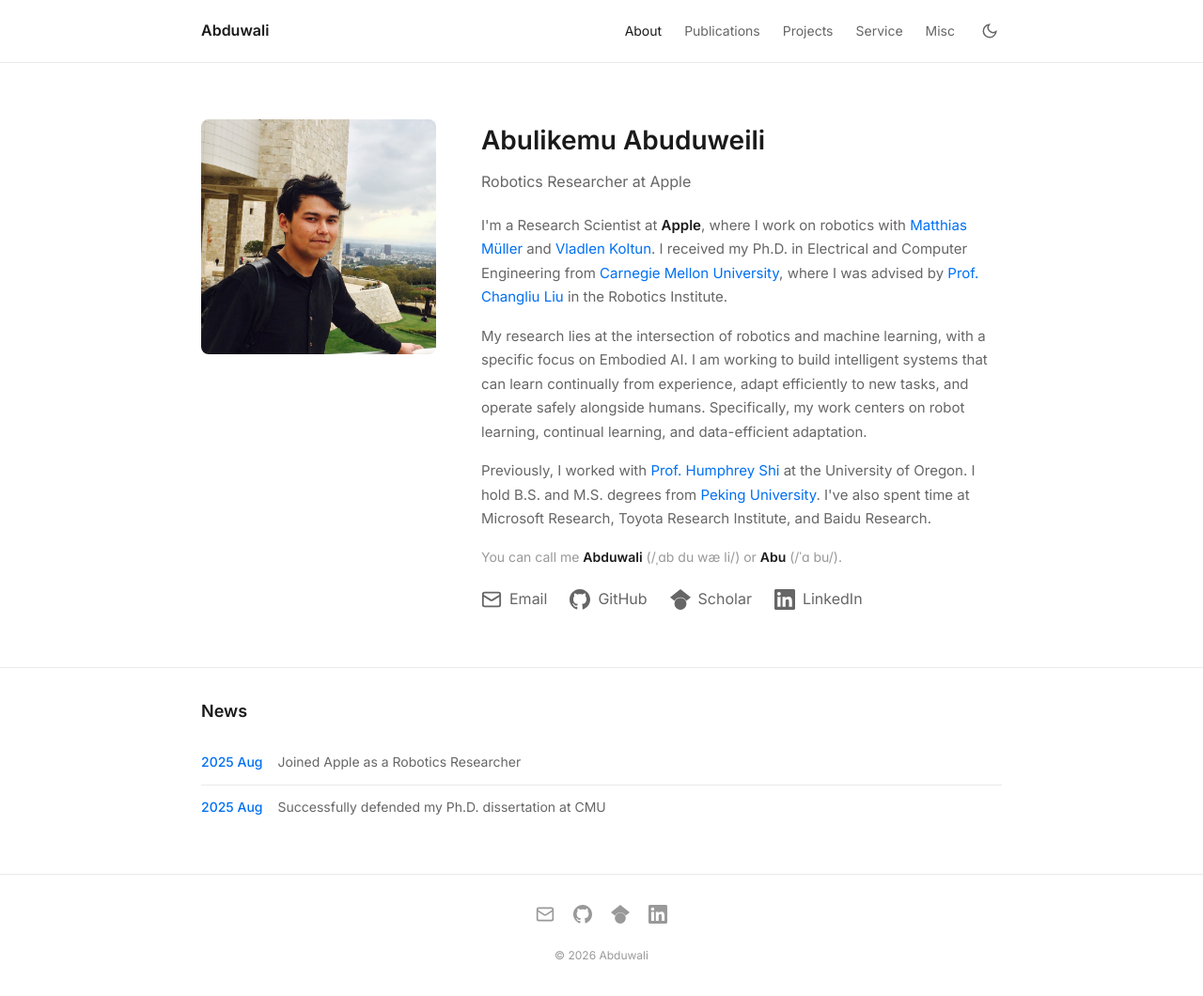
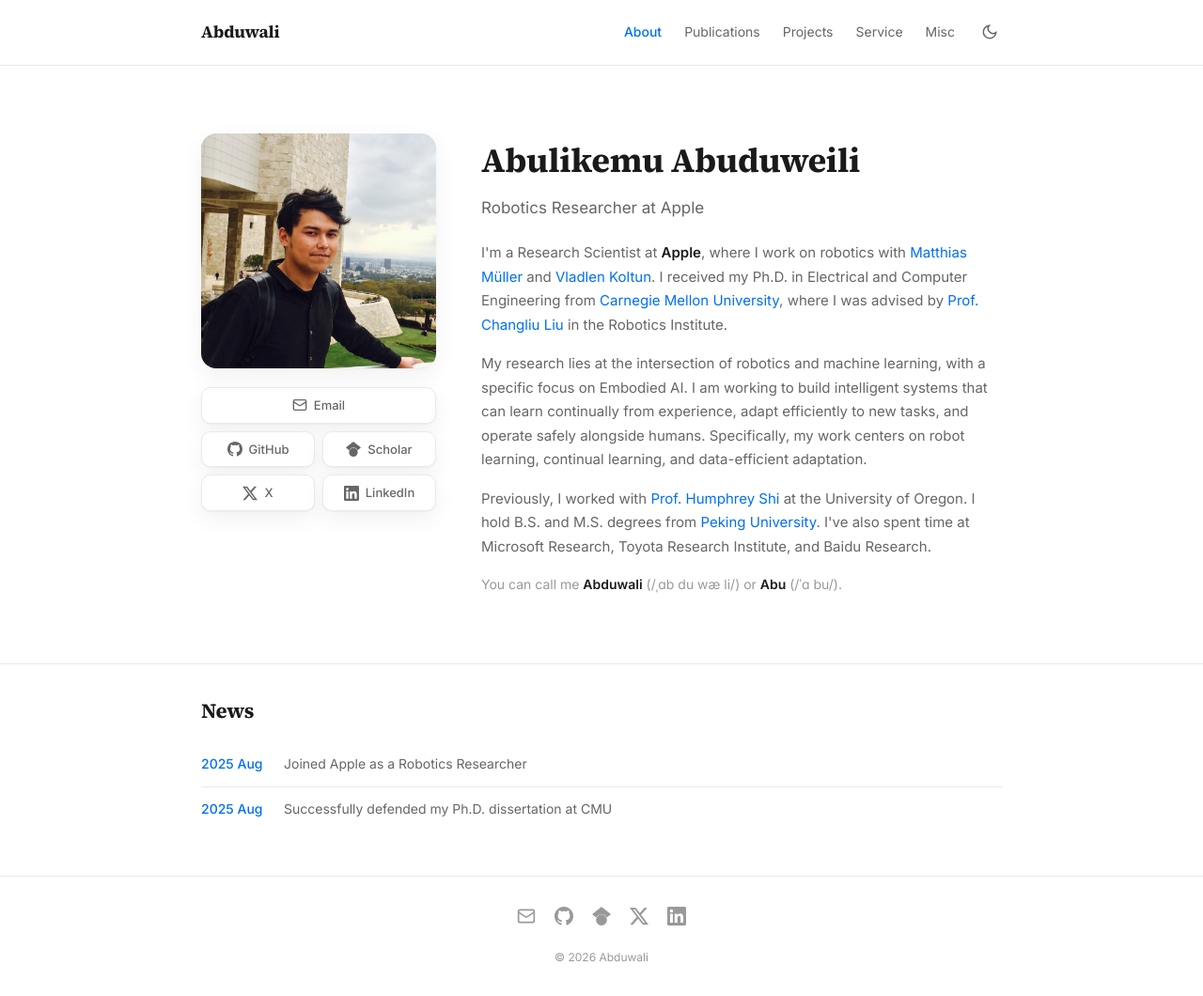
Before and after one commit to Walleclipse/Walleclipse.github.io, a Jekyll site: the page built from index.html, in a window 1280 px wide and 1060 px high. Shown: the whole window at 94% size. Built offline with Jekyll 4.4.1, drawn with Linux system fonts in a browser that asks for light colours.

Commit message:
Add HALO paper and X link; refresh site styling
- Add HALO (arXiv 2611.06908) publication with teaser, code, video, project links
- Add X (@Wall_Eclipse) to homepage links and footer
- Move profile links under the photo as a button grid
- Serif headings, sticky blurred nav, card shadows; author name in black

```diff
--- a/_includes/footer.html
+++ b/_includes/footer.html
@@ -10,6 +10,9 @@
       <a href="https://scholar.google.com/citations?user=6Oro5g8AAAAJ" aria-label="Google Scholar">
         <svg width="20" height="20" viewBox="0 0 24 24" fill="currentColor"><path d="M5.242 13.769L0 9.5 12 0l12 9.5-5.242 4.269C17.548 11.249 14.978 9.5 12 9.5c-2.977 0-5.548 1.748-6.758 4.269zM12 10a7 7 0 1 0 0 14 7 7 0 0 0 0-14z"/></svg>
       </a>
+      <a href="https://x.com/Wall_Eclipse" aria-label="X">
+        <svg width="20" height="20" viewBox="0 0 24 24" fill="currentColor"><path d="M18.901 1.153h3.68l-8.04 9.19L24 22.846h-7.406l-5.8-7.584-6.638 7.584H.474l8.6-9.83L0 1.154h7.594l5.243 6.932ZM17.61 20.644h2.039L6.486 3.24H4.298Z"/></svg>
+      </a>
       <a href="https://www.linkedin.com/in/abulikemu-abuduweili-9305b0171/" aria-label="LinkedIn">
         <svg width="20" height="20" viewBox="0 0 24 24" fill="currentColor"><path d="M20.447 20.452h-3.554v-5.569c0-1.328-.027-3.037-1.852-3.037-1.853 0-2.136 1.445-2.136 2.939v5.667H9.351V9h3.414v1.561h.046c.477-.9 1.637-1.85 3.37-1.85 3.601 0 4.267 2.37 4.267 5.455v6.286zM5.337 7.433c-1.144 0-2.063-.926-2.063-2.065 0-1.138.92-2.063 2.063-2.063 1.14 0 2.064.925 2.064 2.063 0 1.139-.925 2.065-2.064 2.065zm1.782 13.019H3.555V9h3.564v11.452zM22.225 0H1.771C.792 0 0 .774 0 1.729v20.542C0 23.227.792 24 1.771 24h20.451C23.2 24 24 23.227 24 22.271V1.729C24 .774 23.2 0 22.222 0h.003z"/></svg>
       </a>
--- a/_layouts/default.html
+++ b/_layouts/default.html
@@ -8,7 +8,7 @@
 
   <link rel="preconnect" href="https://fonts.googleapis.com">
   <link rel="preconnect" href="https://fonts.gstatic.com" crossorigin>
-  <link href="https://fonts.googleapis.com/css2?family=Inter:wght@400;500;600&display=swap" rel="stylesheet">
+  <link href="https://fonts.googleapis.com/css2?family=Inter:wght@400;500;600&family=Source+Serif+4:wght@500;600;700&display=swap" rel="stylesheet">
   <link rel="stylesheet" href="{{ site.baseurl }}/style.css">
 
   <script>
--- a/index.html
+++ b/index.html
@@ -5,7 +5,31 @@
 <section class="about">
   <div class="container">
     <div class="about-grid">
-      <img src="images/Abulikemu.jpg" alt="Abulikemu Abuduweili" class="about-photo">
+      <div class="about-side">
+        <img src="images/Abulikemu.jpg" alt="Abulikemu Abuduweili" class="about-photo">
+        <div class="about-links">
+          <a href="mailto:abulikea@alumni.cmu.edu">
+            <svg width="20" height="20" viewBox="0 0 24 24" fill="none" stroke="currentColor" stroke-width="2"><rect x="2" y="4" width="20" height="16" rx="2"/><path d="m22 7-8.97 5.7a1.94 1.94 0 0 1-2.06 0L2 7"/></svg>
+            Email
+          </a>
+          <a href="https://github.com/Walleclipse">
+            <svg width="20" height="20" viewBox="0 0 24 24" fill="currentColor"><path d="M12 0c-6.626 0-12 5.373-12 12 0 5.302 3.438 9.8 8.207 11.387.599.111.793-.261.793-.577v-2.234c-3.338.726-4.033-1.416-4.033-1.416-.546-1.387-1.333-1.756-1.333-1.756-1.089-.745.083-.729.083-.729 1.205.084 1.839 1.237 1.839 1.237 1.07 1.834 2.807 1.304 3.492.997.107-.775.418-1.305.762-1.604-2.665-.305-5.467-1.334-5.467-5.931 0-1.311.469-2.381 1.236-3.221-.124-.303-.535-1.524.117-3.176 0 0 1.008-.322 3.301 1.23.957-.266 1.983-.399 3.003-.404 1.02.005 2.047.138 3.006.404 2.291-1.552 3.297-1.23 3.297-1.23.653 1.653.242 2.874.118 3.176.77.84 1.235 1.911 1.235 3.221 0 4.609-2.807 5.624-5.479 5.921.43.372.823 1.102.823 2.222v3.293c0 .319.192.694.801.576 4.765-1.589 8.199-6.086 8.199-11.386 0-6.627-5.373-12-12-12z"/></svg>
+            GitHub
+          </a>
+          <a href="https://scholar.google.com/citations?user=6Oro5g8AAAAJ">
+            <svg width="20" height="20" viewBox="0 0 24 24" fill="currentColor"><path d="M5.242 13.769L0 9.5 12 0l12 9.5-5.242 4.269C17.548 11.249 14.978 9.5 12 9.5c-2.977 0-5.548 1.748-6.758 4.269zM12 10a7 7 0 1 0 0 14 7 7 0 0 0 0-14z"/></svg>
+            Scholar
+          </a>
+          <a href="https://x.com/Wall_Eclipse">
+            <svg width="20" height="20" viewBox="0 0 24 24" fill="currentColor"><path d="M18.901 1.153h3.68l-8.04 9.19L24 22.846h-7.406l-5.8-7.584-6.638 7.584H.474l8.6-9.83L0 1.154h7.594l5.243 6.932ZM17.61 20.644h2.039L6.486 3.24H4.298Z"/></svg>
+            X
+          </a>
+          <a href="https://www.linkedin.com/in/abulikemu-abuduweili-9305b0171/">
+            <svg width="20" height="20" viewBox="0 0 24 24" fill="currentColor"><path d="M20.447 20.452h-3.554v-5.569c0-1.328-.027-3.037-1.852-3.037-1.853 0-2.136 1.445-2.136 2.939v5.667H9.351V9h3.414v1.561h.046c.477-.9 1.637-1.85 3.37-1.85 3.601 0 4.267 2.37 4.267 5.455v6.286zM5.337 7.433c-1.144 0-2.063-.926-2.063-2.065 0-1.138.92-2.063 2.063-2.063 1.14 0 2.064.925 2.064 2.063 0 1.139-.925 2.065-2.064 2.065zm1.782 13.019H3.555V9h3.564v11.452zM22.225 0H1.771C.792 0 0 .774 0 1.729v20.542C0 23.227.792 24 1.771 24h20.451C23.2 24 24 23.227 24 22.271V1.729C24 .774 23.2 0 22.222 0h.003z"/></svg>
+            LinkedIn
+          </a>
+        </div>
+      </div>
 
       <div class="about-content">
         <h1>Abulikemu Abuduweili</h1>
@@ -27,24 +51,6 @@
           You can call me <strong>Abduwali</strong> (/ˌɑb du wæ li/) or <strong>Abu</strong> (/ˈɑ bu/).
         </p>
 
-        <div class="about-links">
-          <a href="mailto:abulikea@alumni.cmu.edu">
-            <svg width="20" height="20" viewBox="0 0 24 24" fill="none" stroke="currentColor" stroke-width="2"><rect x="2" y="4" width="20" height="16" rx="2"/><path d="m22 7-8.97 5.7a1.94 1.94 0 0 1-2.06 0L2 7"/></svg>
-            Email
-          </a>
-          <a href="https://github.com/Walleclipse">
-            <svg width="20" height="20" viewBox="0 0 24 24" fill="currentColor"><path d="M12 0c-6.626 0-12 5.373-12 12 0 5.302 3.438 9.8 8.207 11.387.599.111.793-.261.793-.577v-2.234c-3.338.726-4.033-1.416-4.033-1.416-.546-1.387-1.333-1.756-1.333-1.756-1.089-.745.083-.729.083-.729 1.205.084 1.839 1.237 1.839 1.237 1.07 1.834 2.807 1.304 3.492.997.107-.775.418-1.305.762-1.604-2.665-.305-5.467-1.334-5.467-5.931 0-1.311.469-2.381 1.236-3.221-.124-.303-.535-1.524.117-3.176 0 0 1.008-.322 3.301 1.23.957-.266 1.983-.399 3.003-.404 1.02.005 2.047.138 3.006.404 2.291-1.552 3.297-1.23 3.297-1.23.653 1.653.242 2.874.118 3.176.77.84 1.235 1.911 1.235 3.221 0 4.609-2.807 5.624-5.479 5.921.43.372.823 1.102.823 2.222v3.293c0 .319.192.694.801.576 4.765-1.589 8.199-6.086 8.199-11.386 0-6.627-5.373-12-12-12z"/></svg>
-            GitHub
-          </a>
-          <a href="https://scholar.google.com/citations?user=6Oro5g8AAAAJ">
-            <svg width="20" height="20" viewBox="0 0 24 24" fill="currentColor"><path d="M5.242 13.769L0 9.5 12 0l12 9.5-5.242 4.269C17.548 11.249 14.978 9.5 12 9.5c-2.977 0-5.548 1.748-6.758 4.269zM12 10a7 7 0 1 0 0 14 7 7 0 0 0 0-14z"/></svg>
-            Scholar
-          </a>
-          <a href="https://www.linkedin.com/in/abulikemu-abuduweili-9305b0171/">
-            <svg width="20" height="20" viewBox="0 0 24 24" fill="currentColor"><path d="M20.447 20.452h-3.554v-5.569c0-1.328-.027-3.037-1.852-3.037-1.853 0-2.136 1.445-2.136 2.939v5.667H9.351V9h3.414v1.561h.046c.477-.9 1.637-1.85 3.37-1.85 3.601 0 4.267 2.37 4.267 5.455v6.286zM5.337 7.433c-1.144 0-2.063-.926-2.063-2.065 0-1.138.92-2.063 2.063-2.063 1.14 0 2.064.925 2.064 2.063 0 1.139-.925 2.065-2.064 2.065zm1.782 13.019H3.555V9h3.564v11.452zM22.225 0H1.771C.792 0 0 .774 0 1.729v20.542C0 23.227.792 24 1.771 24h20.451C23.2 24 24 23.227 24 22.271V1.729C24 .774 23.2 0 22.222 0h.003z"/></svg>
-            LinkedIn
-          </a>
-        </div>
       </div>
     </div>
   </div>
--- a/style.scss
+++ b/style.scss
@@ -772,3 +772,134 @@
 [data-theme="dark"] .pub.highlighted {
   background: rgba(50, 145, 255, 0.1);
 }
+
+// ---- Visual refresh: academic serif headings, soft depth ----
+$font-serif: 'Source Serif 4', Georgia, 'Times New Roman', serif;
+
+:root {
+  --card: #ffffff;
+  --shadow: 0 1px 2px rgba(15, 23, 42, 0.04), 0 8px 24px rgba(15, 23, 42, 0.06);
+  --accent-soft: rgba(0, 112, 243, 0.08);
+}
+
+[data-theme="dark"] {
+  --card: #141414;
+  --shadow: 0 1px 2px rgba(0, 0, 0, 0.4), 0 8px 24px rgba(0, 0, 0, 0.35);
+  --accent-soft: rgba(50, 145, 255, 0.14);
+}
+
+h1, h2, .nav-brand, .pub-title {
+  font-family: $font-serif;
+  letter-spacing: -0.01em;
+}
+
+.nav {
+  position: sticky;
+  top: 0;
+  z-index: 10;
+  background: color-mix(in srgb, var(--bg) 85%, transparent);
+  backdrop-filter: saturate(180%) blur(12px);
+  -webkit-backdrop-filter: saturate(180%) blur(12px);
+
+  &-brand { font-size: 18px; font-weight: 700; }
+  &-links a.active { color: var(--accent); font-weight: 500; }
+}
+
+.about {
+  padding: 72px 0 56px;
+
+  &-photo {
+    border-radius: 16px;
+    box-shadow: var(--shadow);
+  }
+
+  &-content h1 { font-size: 36px; font-weight: 700; }
+  &-content .subtitle { font-size: 17px; }
+
+  &-links a {
+    font-size: 14px;
+    padding: 8px 14px;
+    border: 1px solid var(--border);
+    border-radius: 999px;
+    transition: all 0.2s;
+
+    svg { width: 16px; height: 16px; }
+    &:hover {
+      border-color: var(--accent);
+      background: var(--accent-soft);
+      transform: translateY(-1px);
+    }
+  }
+}
+
+.news {
+  h2 { font-size: 22px; font-weight: 700; }
+  &-date { min-width: 72px; white-space: nowrap; }
+  &-list li a { color: var(--accent); &:hover { text-decoration: underline; } }
+}
+
+.page-header h1 { font-size: 32px; font-weight: 700; }
+
+.pub {
+  transition: transform 0.2s, box-shadow 0.2s;
+
+  &-image {
+    box-shadow: var(--shadow);
+    border-radius: 10px;
+  }
+
+  &-title { font-size: 17px; }
+  &-authors strong { color: var(--text); font-weight: 600; }
+  &-venue { font-style: normal; font-weight: 500; }
+}
+
+.pub.highlighted {
+  background: var(--card);
+  border: 1px solid var(--border);
+  border-left: 3px solid var(--accent);
+  box-shadow: var(--shadow);
+  border-radius: 10px;
+  margin: 12px -16px;
+}
+
+.research-topics {
+  padding: 8px 20px;
+  background: var(--card);
+  border: 1px solid var(--border);
+  border-radius: 10px;
+}
+
+.service-card, .quote-block { box-shadow: var(--shadow); }
+
+// Links under the profile photo
+.about-side {
+  width: 250px;
+
+  @media (max-width: 640px) {
+    margin: 0 auto;
+    width: 100%;
+    max-width: 280px;
+  }
+
+  .about-photo { display: block; margin-bottom: 20px; }
+
+  .about-links {
+    display: grid;
+    grid-template-columns: 1fr 1fr;
+    gap: 8px;
+    margin-top: 0;
+
+    a {
+      justify-content: center;
+      padding: 8px 10px;
+      border-radius: 10px;
+      font-size: 13px;
+      font-weight: 500;
+      gap: 7px;
+      background: var(--card);
+      box-shadow: var(--shadow);
+    }
+
+    a:first-child { grid-column: 1 / -1; }
+  }
+}
```
Also changed, not shown: _posts/2026-11-05-HALO.md (added, +17 -0 lines), images/HALO.jpg (added).
